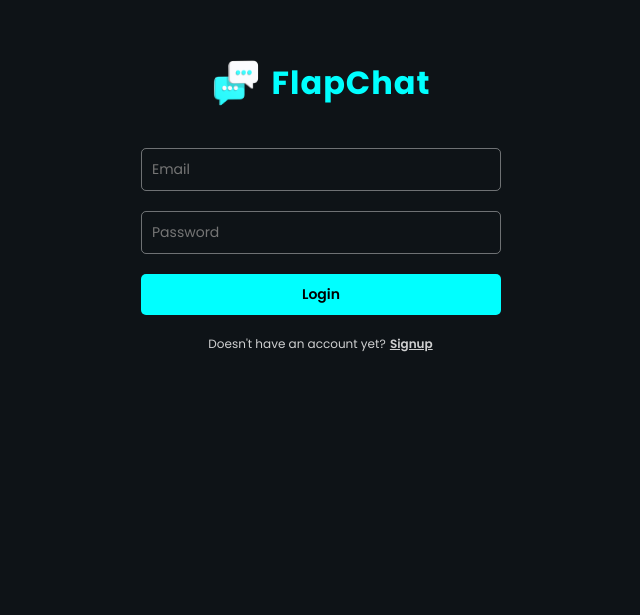
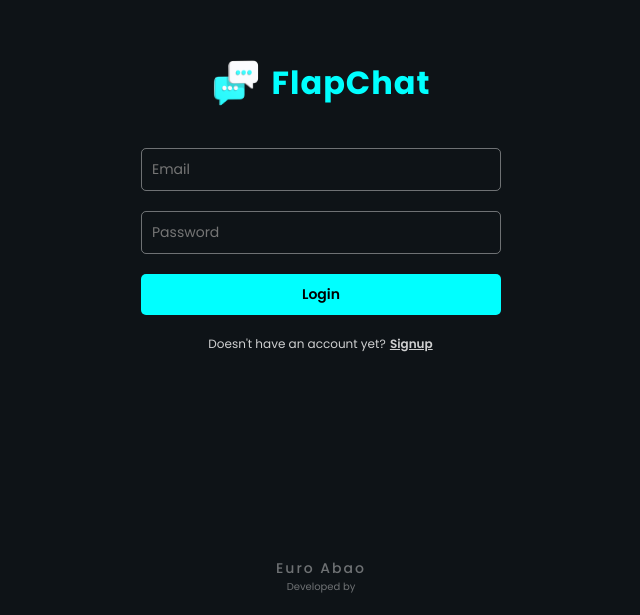
Before and after one commit to EuroAbao28/FlapChat, a React (Vite) app in the folder client/: page /login in a window 1280 px wide. Shown: the part 185-800 px from the top of the page, without its empty margins (319-959 px from the left). Built offline with nearby package versions, Linux system fonts and the light colour scheme.

Commit message:
developer added

```diff
--- a/client/src/pages/Form.css
+++ b/client/src/pages/Form.css
@@ -5,6 +5,7 @@
   display: flex;
   justify-content: center;
   align-items: center;
+  position: relative;
 }
 
 .form-container form {
@@ -80,3 +81,16 @@
   padding: 0.1rem;
   cursor: pointer;
 }
+
+.form-container .developedBy {
+  color: var(--wht-4);
+  position: absolute;
+  bottom: 2rem;
+  text-align: center;
+}
+
+.developedBy h3 {
+  font-size: 1.4rem;
+  font-weight: 500;
+  letter-spacing: 0.2rem;
+}
--- a/client/src/pages/Login.jsx
+++ b/client/src/pages/Login.jsx
@@ -77,6 +77,10 @@ function Login() {
           Doesn't have an account yet? <Link to={"/register"}>Signup</Link>
         </div>
       </form>
+      <div className="developedBy">
+        <h3>Euro Abao</h3>
+        <p>Developed by</p>
+      </div>
     </div>
   );
 }
```
